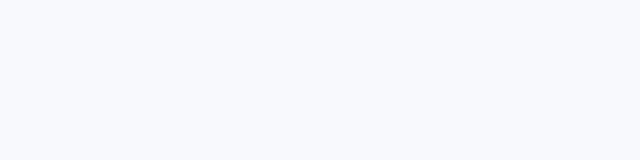
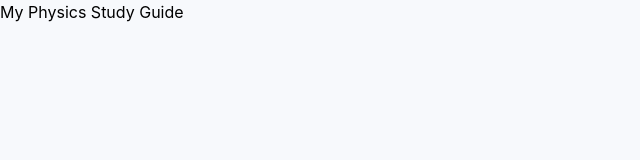
Before and after one commit to utleyjulie-collab/IB_Physics_Review, a plain HTML site: page index.html in a window 1280 px wide. Shown: the whole page, without its empty margins (0-640 px from the left). Drawn offline with nearby package versions, Linux system fonts and the light colour scheme.

Commit message:
Update index.html

```diff
--- a/index.html
+++ b/index.html
@@ -56,5 +56,6 @@
     </style>
 </head>
 <body>
+    <h1>My Physics Study Guide</h1>
     </body>
 </html>
```
